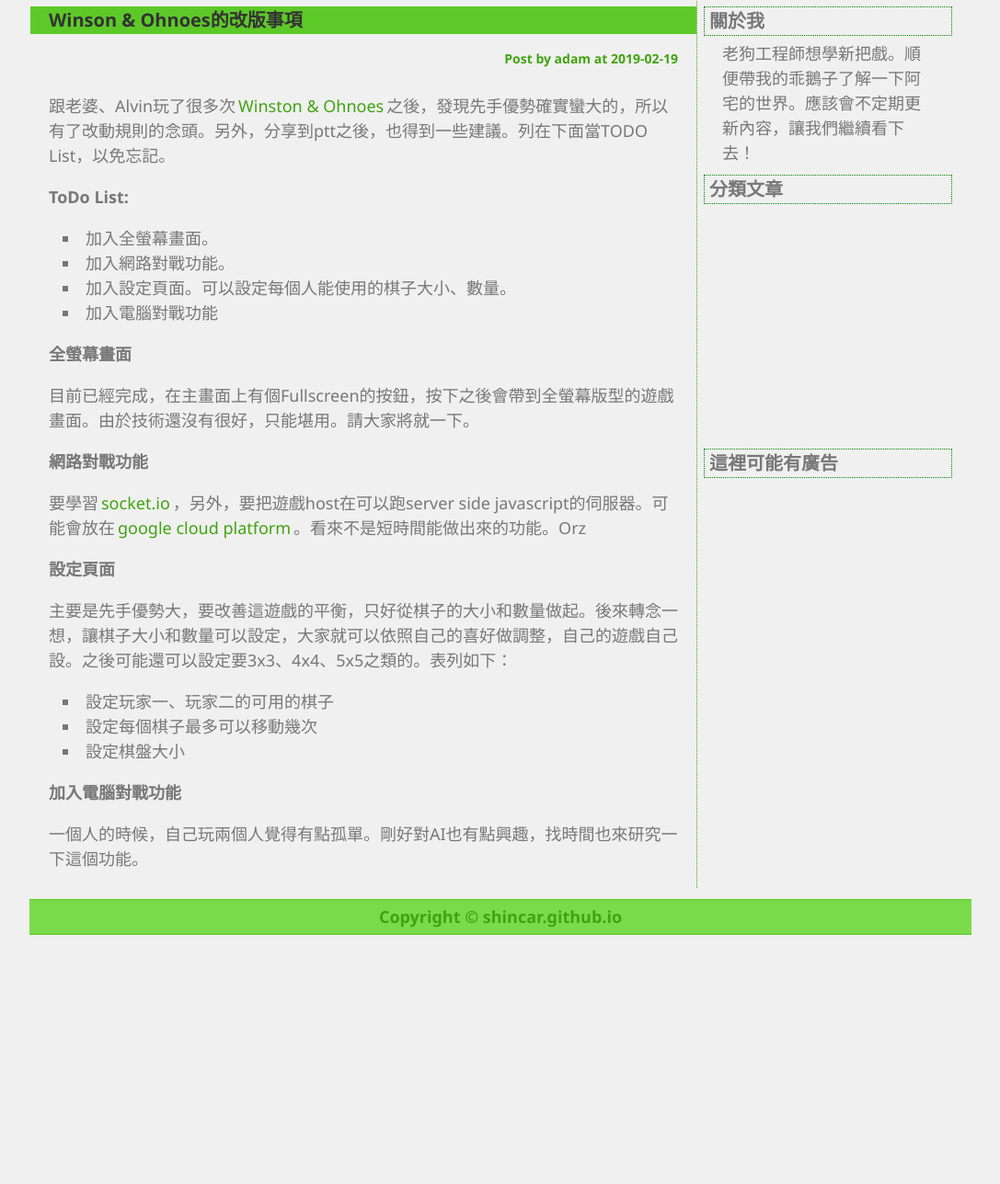
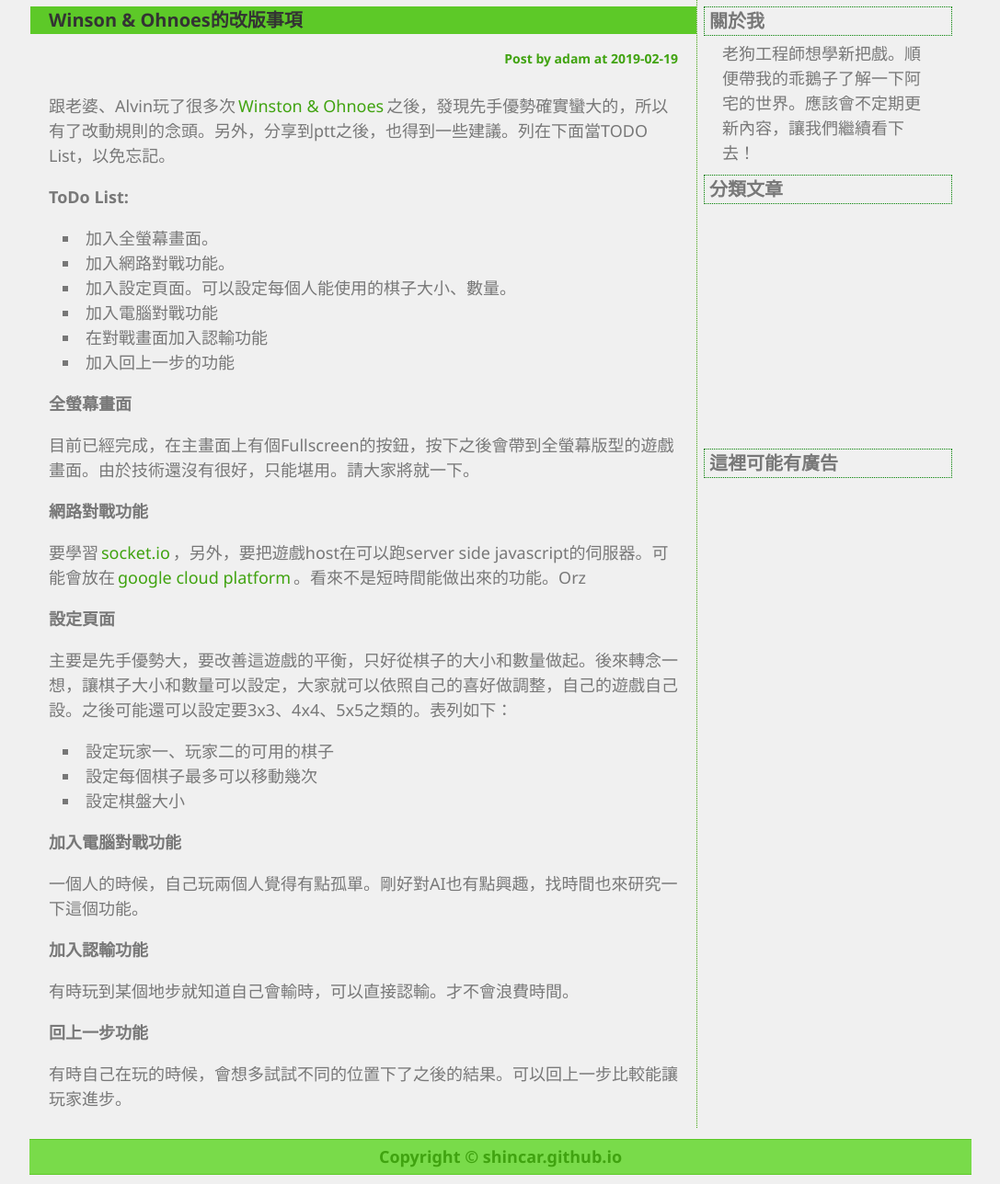
Before and after one commit to shincar/blogs-source, a Jekyll site: the page built from _posts/2019-02-19-add-settings-of-winston-and-ohnoes.markdown, in a window 1280 px wide, cut to the strip 147-1435 px from the top of the page. Shown: the whole strip at 92% size, without its empty margins (96-1183 px from the left). Built offline with Jekyll 4.4.1, drawn with Linux system fonts in a browser that asks for light colours; before the commit the page ends 1174 px from its top, so only the background shows below that.

Commit message:
more description about settings page for Winsons & Ohnoes

```diff
--- a/_posts/2019-02-19-add-settings-of-winston-and-ohnoes.markdown
+++ b/_posts/2019-02-19-add-settings-of-winston-and-ohnoes.markdown
@@ -13,6 +13,8 @@ author: adam
 - 加入網路對戰功能。
 - 加入設定頁面。可以設定每個人能使用的棋子大小、數量。
 - 加入電腦對戰功能
+- 在對戰畫面加入認輸功能
+- 加入回上一步的功能
 
 **全螢幕畫面**
 
@@ -33,6 +35,14 @@ author: adam
 
 一個人的時候，自己玩兩個人覺得有點孤單。剛好對AI也有點興趣，找時間也來研究一下這個功能。
 
+**加入認輸功能**
+
+有時玩到某個地步就知道自己會輸時，可以直接認輸。才不會浪費時間。
+
+**回上一步功能**
+
+有時自己在玩的時候，會想多試試不同的位置下了之後的結果。可以回上一步比較能讓玩家進步。
+
 [winston-and-ohnoes]: https://shincar.github.io/games/WinstonNOhnoes.html
 [socket.io]: https://socket.io/
 [google-cloud-platform]: https://cloud.google.com
```
